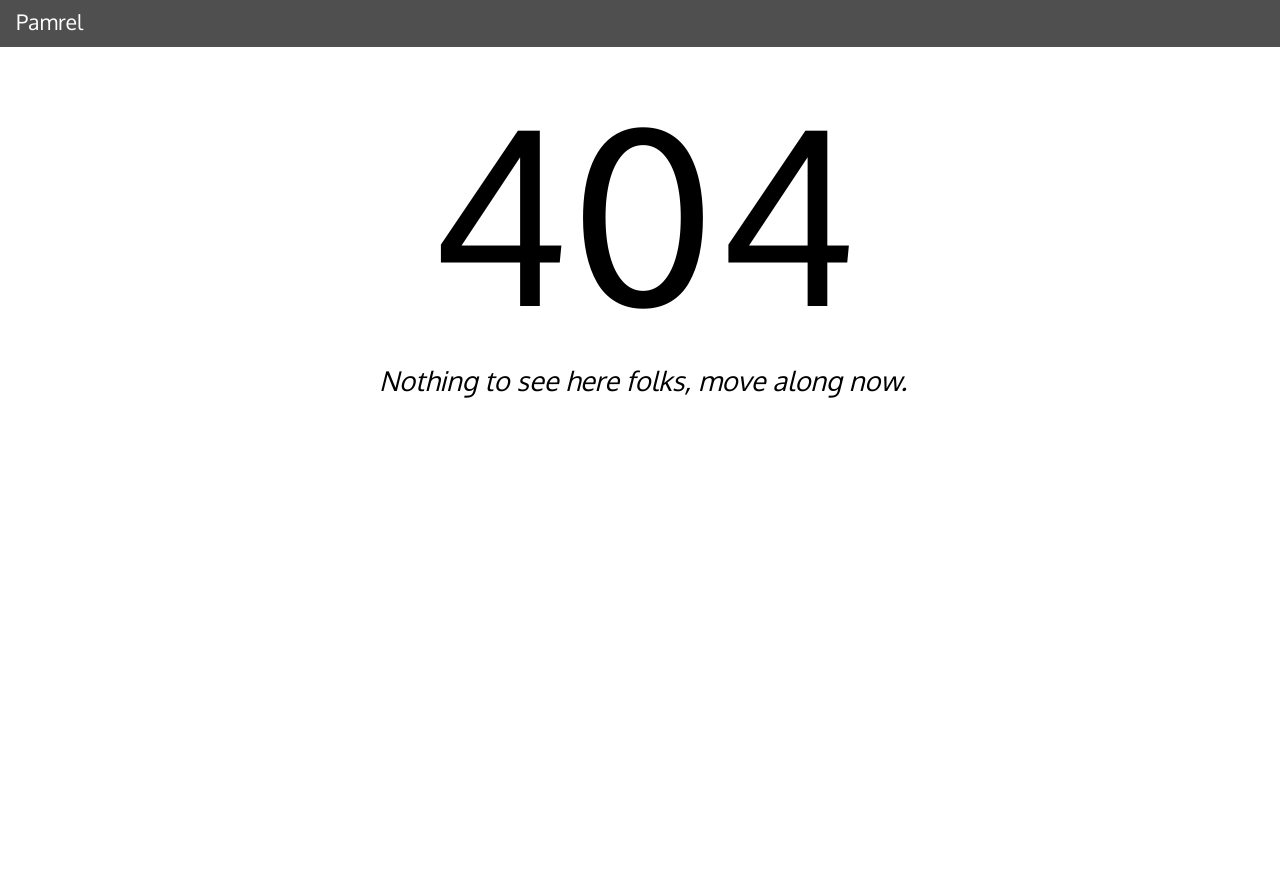
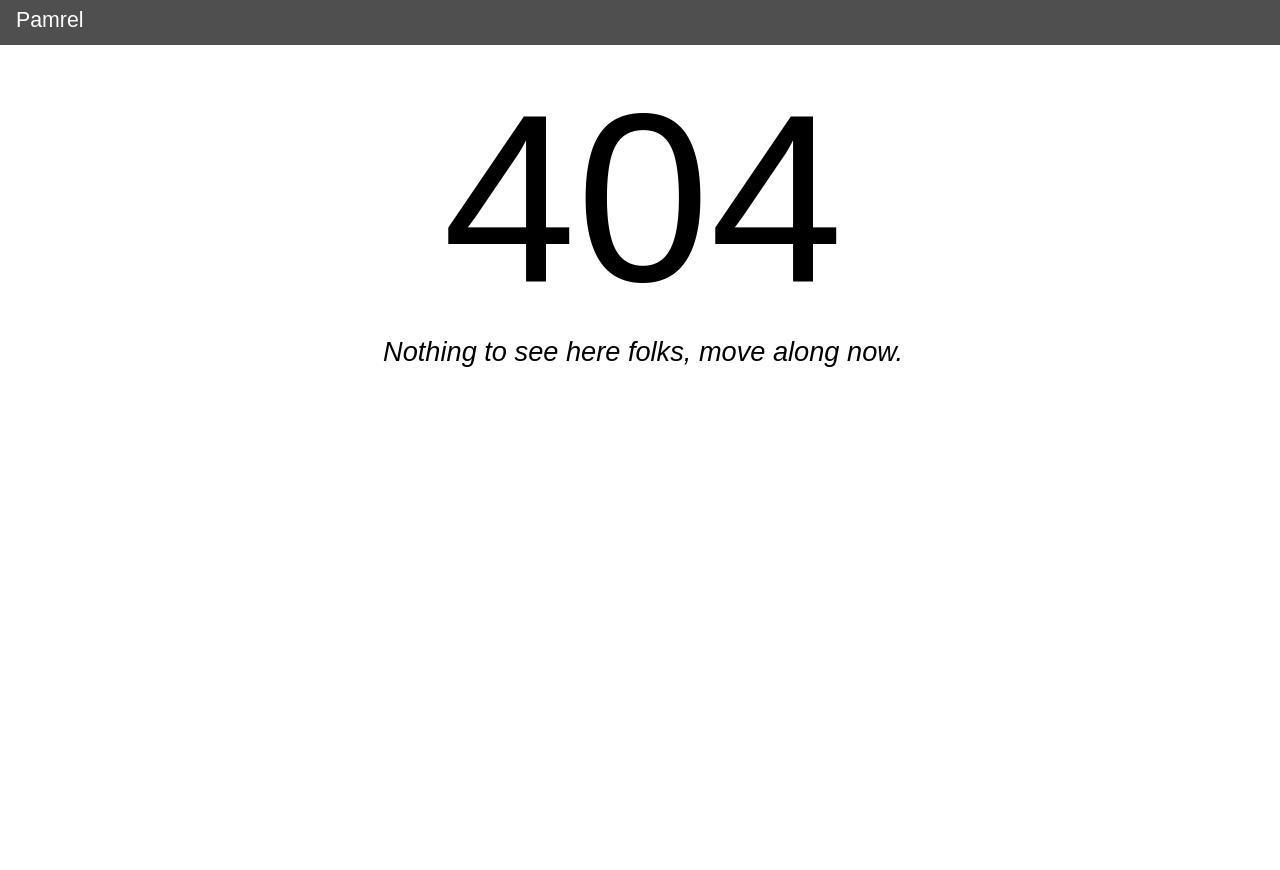
Before and after one commit to tsyesika/Pamrel, a Django app: page /1/ in a window 1280 px wide. Run offline with Django 3.2, Linux system fonts and the light colour scheme; data that the repository does not hold is empty.

Commit message:
Change to using free fonts

```diff
--- a/pamrel/static/css/base.css
+++ b/pamrel/static/css/base.css
@@ -1,6 +1,5 @@
-@import url(http://fonts.googleapis.com/css?family=Oxygen);
-
 * {
+    margin-left: 0.1em;
     margin: 0em;
     padding: 0em;
 }
@@ -28,7 +27,7 @@ a:hover {
     position: fixed;
     top:0;
     width: 100%;
-    font-family: "Oxygen", "Helvetica Neue", Arial, Helvetica, sans-serif;
+    font-family: sans-serif;
     background-color: #4f4f4f;
     color: #fff;
     padding-top: 0.5em;
@@ -56,7 +55,7 @@ select {
 }
 
 #id_language {
-    font-family: "Oxygen", "Helvetica Neue", Arial, Helvetica, sans-serif;
+    font-family: sans-serif;
     font-size: 0.938em;
     border-radius: 0.125em;
     border: 0.064em solid #D9D9D9;
@@ -85,6 +84,7 @@ form, .content, textarea {
 }
 
 textarea {
+    font-family: monospace;
     resize: both;
     overflow: auto;
 }
@@ -104,7 +104,6 @@ textarea {
 }
 
 #id_content {
-    font-size: 1em;
     width: 100%;
     border: none;
     outline: none;
@@ -142,7 +141,7 @@ textarea {
     position: absolute;
     z-index: 98;
     max-width: 31.25em;
-    white-space:nowrap;
+    white-space: nowrap;
 }
 
 /*
@@ -150,7 +149,7 @@ textarea {
 */
 
 .error {
-    font-family: "Oxygen", "Helvetica Neue", Arial, Helvetica, sans-serif;
+    font-family: sans-serif;
     text-align: center;
 }
 
--- a/pamrel/static/css/oxygen-font.css
+++ /dev/null
@@ -1,6 +0,0 @@
-@font-face {
-  font-family: 'Oxygen';
-  font-style: normal;
-  font-weight: 400;
-  src: local('Oxygen'), local('Oxygen-Regular'), url('../fonts/oxygen.woff') format('woff');
-}
--- a/pamrel/templates/base.html
+++ b/pamrel/templates/base.html
@@ -7,7 +7,6 @@
         {% else %}
             <title> Pamrel </title>
         {% endif %}
-        <link rel="stylesheet" type="text/css" href="{% static 'css/oxygen-font.css' %}">
         <link rel="stylesheet" type="text/css" href="{% static 'css/base.css' %}">
         {% block css %}{% endblock %}
 
```
Also changed, not shown: pamrel/static/fonts/oxygen.woff (deleted).
